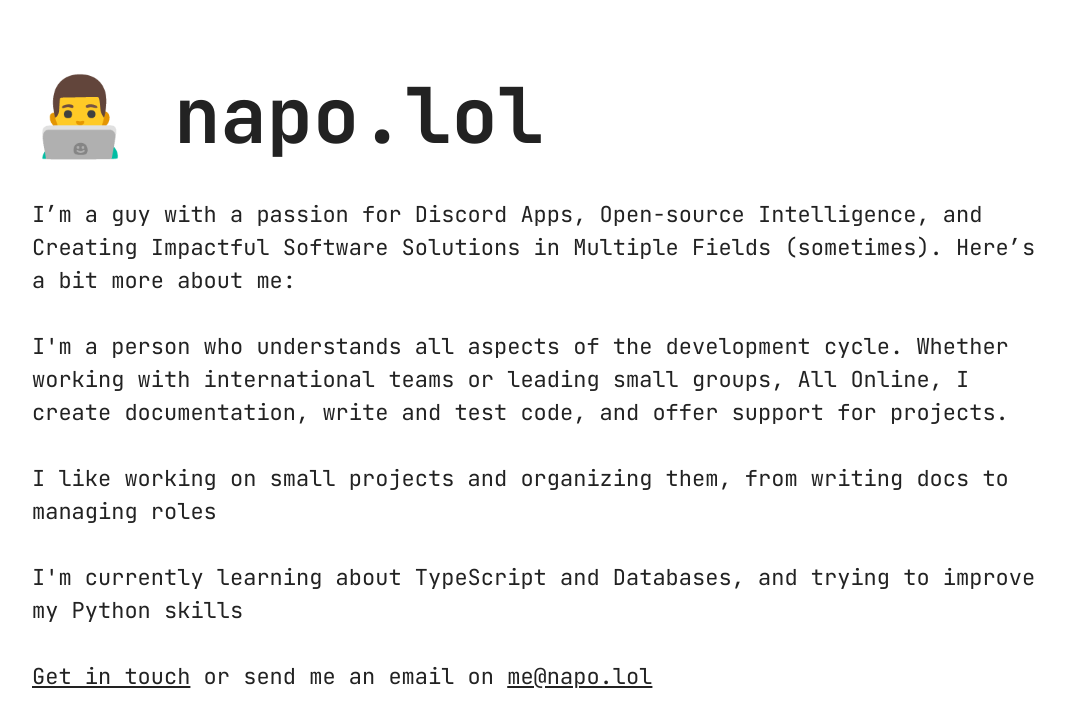
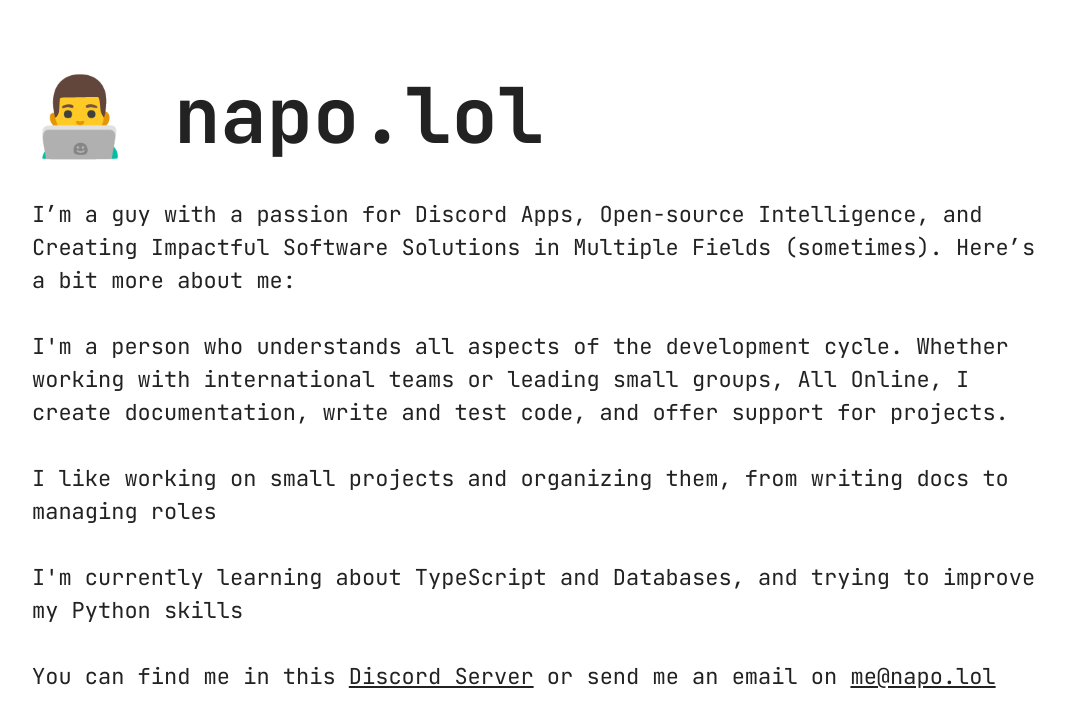
Before and after one commit to kaskroot/napo.lol, a plain HTML site: page index.html in a window 1280 px wide. Shown: the whole page, without its empty margins (96-1161 px from the left). Drawn offline with Linux system fonts and the light colour scheme.

Commit message:
Update index.html

```diff
--- a/index.html
+++ b/index.html
@@ -148,7 +148,7 @@
     </section>
   </main>
   <footer>
-    <p><a href="https://napo.lol/invite" target="_blank">Get in touch</a> or send me an email on <a href="mailto:me@napo.lol" target="_blank">me@napo.lol</p>
+    <p>You can find me in this <a href="https://napo.lol/invite" target="_blank">Discord Server</a> or send me an email on <a href="mailto:me@napo.lol" target="_blank">me@napo.lol</p>
   </footer>
 </body>
 </html>
```
